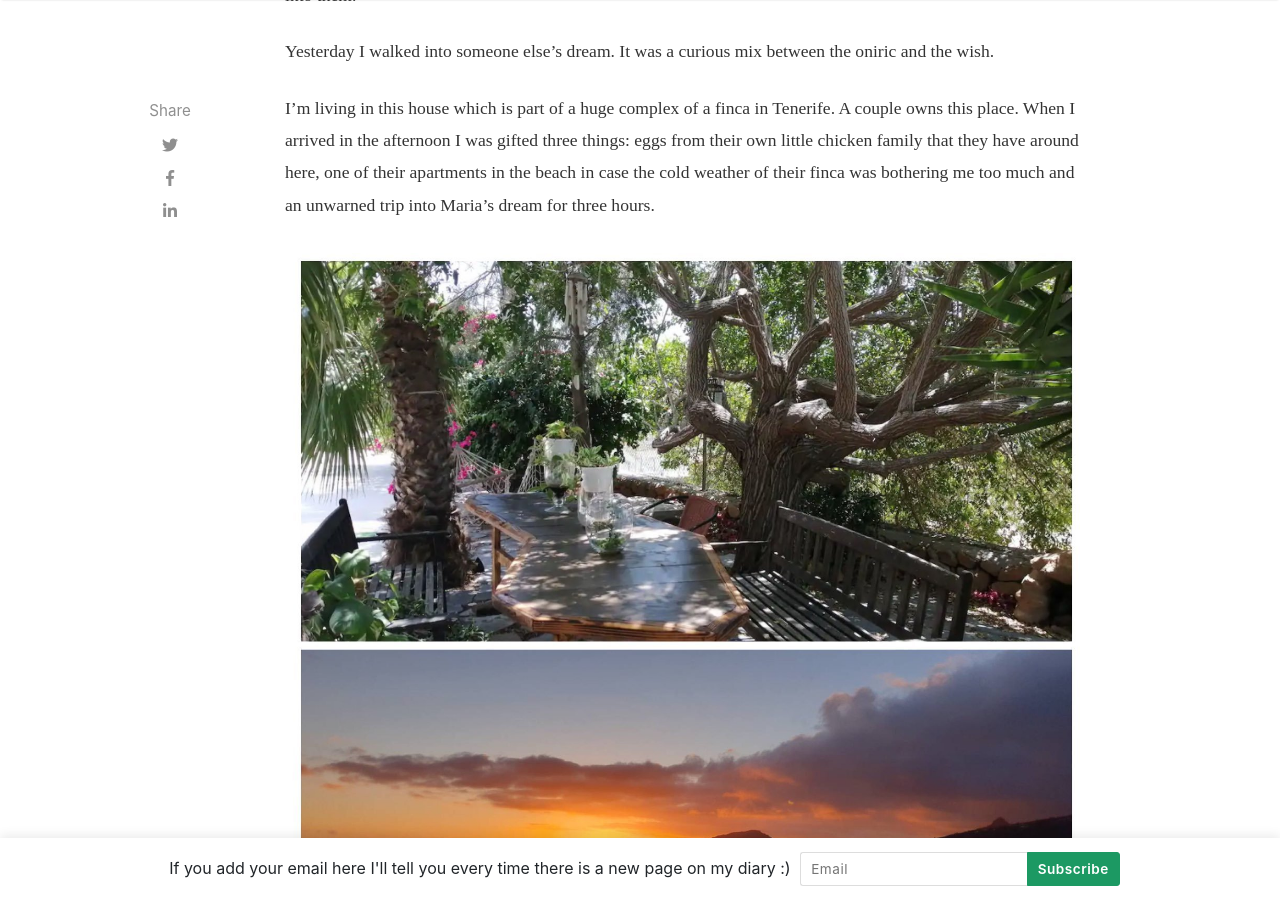
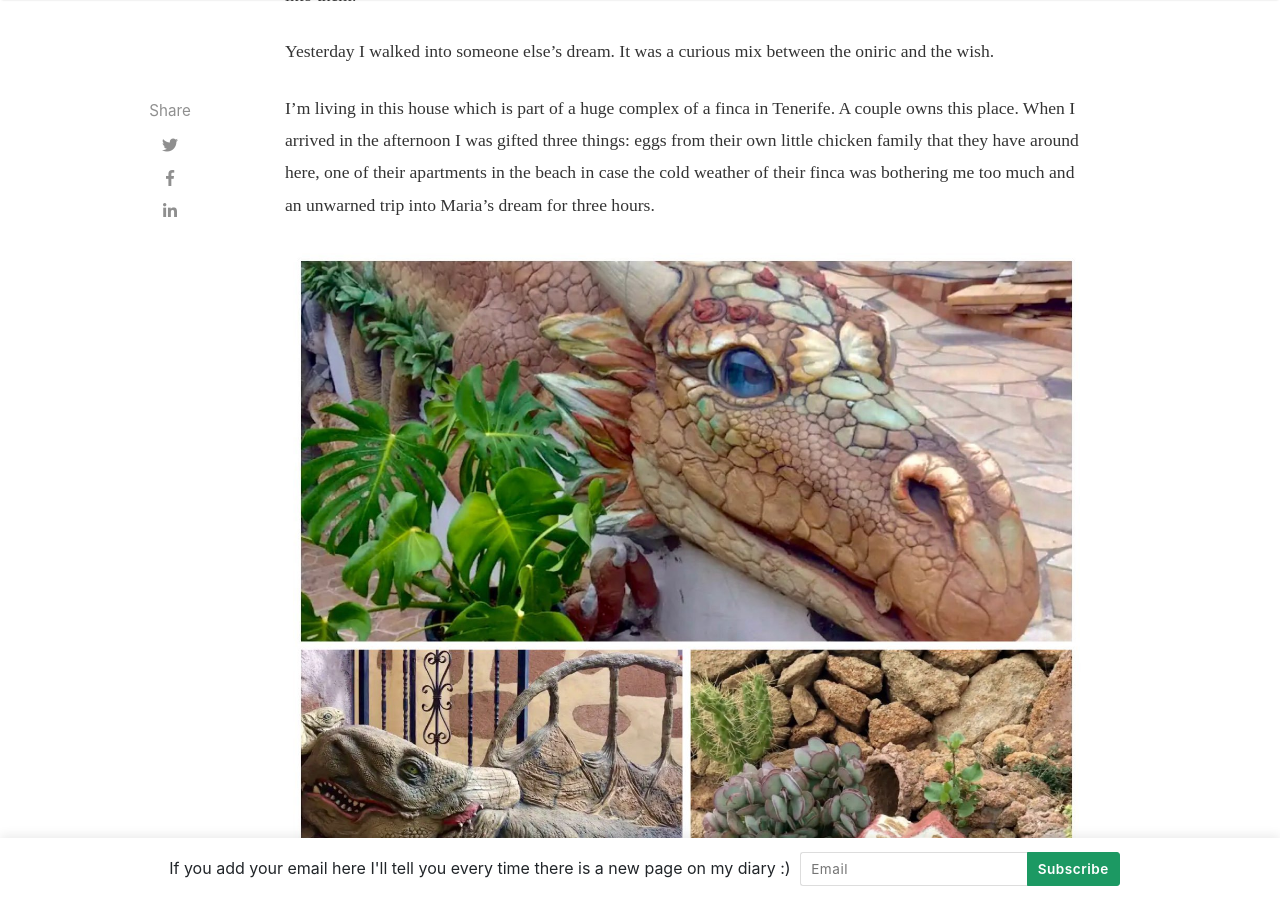
Before and after one commit to wireless-hippie/wireless-hippie.github.io, a Jekyll site: the page built from _posts/2021-03-09-to-walk-in-anothers-dream.md, in a window 1280 px wide and 900 px high, scrolled down 1830 px. Built offline with Jekyll 4.4.1, drawn with Linux system fonts in a browser that asks for light colours; nearby versions of some CDN libraries.

Commit message:
outside dragon

```diff
--- a/_posts/2021-03-09-to-walk-in-anothers-dream.md
+++ b/_posts/2021-03-09-to-walk-in-anothers-dream.md
@@ -20,7 +20,7 @@ Yesterday I walked into someone else's dream. It was a curious mix between the o
 
 I'm living in this house which is part of a huge complex of a finca in Tenerife. A couple owns this place. When I arrived in the afternoon I was gifted three things: eggs from their own little chicken family that they have around here, one of their apartments in the beach in case the cold weather of their finca was bothering me too much and an unwarned trip into Maria's dream for three hours.
 
-![My Image](/assets/images/tenerife/outside.jpeg)
+![My Image](/assets/images/tenerife/outside_dragon.jpeg)
 
 Maria is an artist and this is me trying to remember and summarize what she said about how her creative process works: "Sometimes I see things, and I know that there's a story to be told about them. And sometimes I don't know which story is it, so I study, I read and I research until I understand this story. Once I did I can transfer my dreams into reality." This is not only the most amazing form of learning, in my opinion, but also an incredible way of creating artifacts of your deeds.
 
```
